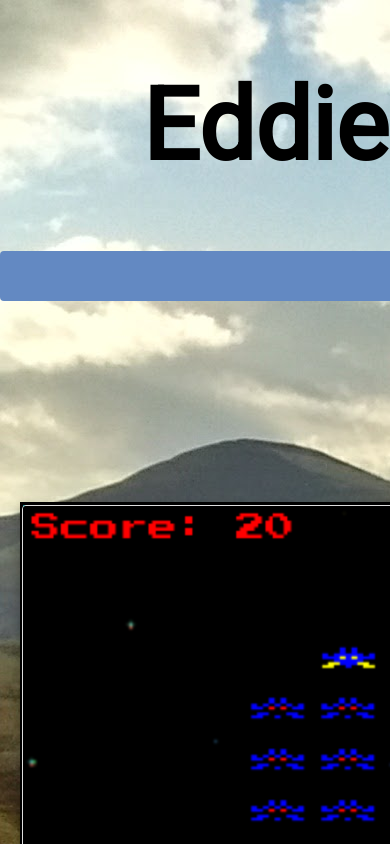
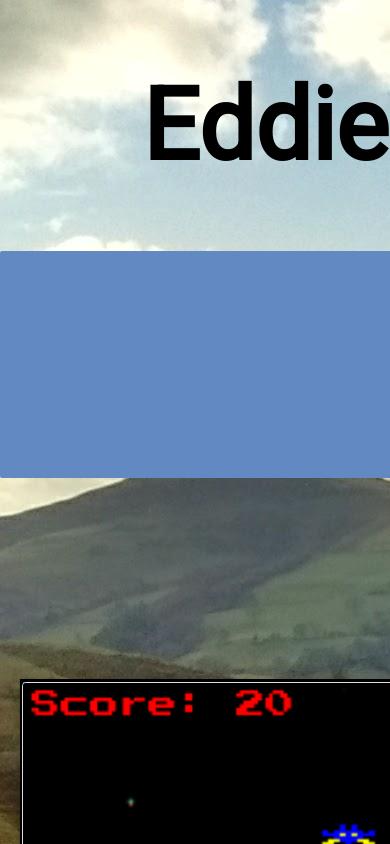
Before and after one commit to EduardoAquinta/portfolioWebsite, a React (Create React App) app: page /projects in a window 390 px wide. Shown: the top 844 px of the page. Built offline with nearby package versions, Linux system fonts and the light colour scheme.

Commit message:
playing around with the burger menu

```diff
--- a/src/App.css
+++ b/src/App.css
@@ -1,5 +1,4 @@
 @import url('https://fonts.googleapis.com/css2?family=Roboto&display=swap');
-
 
 .App {
   text-align: center;
@@ -8,56 +7,77 @@
 
 body {
   background-image: url("/src/assets/background.jpg");
-  background-repeat: no-repeat;
-  display:flex;
-  flex-direction: column;
-  flex-wrap: wrap;
+
 }
 
 .header {
   font-size: 26px;
 }
+
 .navbar {
-  display: flex;
-  flex-direction: row;
-  flex-wrap:wrap;
-  padding: 5px;
-  outline: 0;
-  color: #fff;
   background-color: #6389c2;
-  border-color: #0d6efd;
-  font-weight: 400;
-  line-height: 1.5;
-  text-align: center;
-  border: 1px solid transparent;
-  padding: 6px 12px;
-  font-size: 50px;
-  text-decoration: none;
-  border-radius: .25rem;
-  transition: color .15s ease-in-out,background-color .15s ease-in-out,border-color .15s ease-in-out,box-shadow .15s ease-in-out;
-
+  color: white;
+  display:flex;
+  justify-content: space-around;
+  align-items: center;
+  font-size: 20px;
+  border-radius: 2px;
 }
 
-.navbar :hover {
-    color: #fff;
-    /* background-color: #0b5ed7;
-    border-color: #0a58ca; */
+.navlist {
+  list-style-type: none;
+  display:inline-block;
+  padding:10px 5px;
+}
+
+.navbar a {
+
+  color: white;
+  text-decoration: none;
+}
+
+.navbar a:hover {
+  color: aqua;
+}
+
+.icon {
+  height: 40px;
+  padding: 3px;
+}
+
+.menu {
+  display:none;
+}
+
+.menu-line {
+  width: 20px;
+  height: 3px;
+  background-color: white;
+  margin-bottom: 4px;
+}
+
+@media all and (max-width: 640px) {
+  .navbar {
+    flex-direction: column;
+    position: relative;
+  }
+  .menu {
+    display:block;
+    position: absolute;
+    right: 15px;
+    top: 15px;
+  }
+
+  .navlist {
+    list-style-type: none;
+    width: 100%;
+    text-align: center;
+    padding-top: 10px;
+  }
 
 }
 
 
-
-.navlist {
-  display: flex;
-  flex-direction: row;
-  flex-wrap:wrap;
-  padding: 6px 12px;
-  font-size: 16px;
-  border-radius: .25rem;
-  color:white;
-  text-decoration: none;
-
-}
 
 .home {
   text-align: center;
@@ -118,6 +138,8 @@ body {
 
 /* Small Screens max width 640px */
 @media screen and (max-width: 640px) {
+
+
  .header {
    font-size: 50px;
   }
@@ -147,7 +169,7 @@ h2 {
 .projects {
   font-size: 300%;
   min-height: 50px;
-  max-width: 100%;
+  max-width: auto;
   display: flex;
   flex-wrap: wrap;
   flex-direction: column;
@@ -184,27 +206,7 @@ h2 {
   width: 100%;
 }
 
-.navbar {
-  display: flex;
-  flex-direction: row;
-  flex-wrap:wrap;
-  justify-content: center;
-  padding: 5px;
-  outline: 0;
-  color: #fff;
-  background-color: #6389c2;
-  border-color: #0d6efd;
-  font-weight: 400;
-  line-height: 1.5;
-  text-align: center;
-  border: 1px solid transparent;
-  padding: 6px 12px;
-  font-size: 70px;
-  text-decoration: none;
-  border-radius: .25rem;
-  transition: color .15s ease-in-out,background-color .15s ease-in-out,border-color .15s ease-in-out,box-shadow .15s ease-in-out;
 
-}
 }
 
 
--- a/src/Components/Navbar.jsx
+++ b/src/Components/Navbar.jsx
@@ -1,11 +1,21 @@
-import React from "react";
-import { Link } from "react-router-dom";
+import React from 'react';
+import { Link } from 'react-router-dom';
+import { useState } from 'react';
+import rune from '../assets/rune.png';
 
 const Navbar = () => {
+
+    const [burgerOpen, setBurgerOpen] = useState(false);
+
+    const toggleBurger = () => {
+        setBurgerOpen(!burgerOpen);
+    }
   return (
     <div className="navbar">
-
-                <li className="navlist">
+      <div>
+        <img className="icon" src={rune} alt="rune" />
+      </div>
+      <li className="navlist" id="navi-list">
         <Link to="/">Home</Link>
       </li>
       <li className="navlist">
@@ -17,9 +27,19 @@ const Navbar = () => {
       <li className="navlist">
         <Link to="/contact">Contact</Link>
       </li>
+      <div className='menu' onClick={toggleBurger}>
+        <div className='menu-line'></div>
+        <div className='menu-line'></div>
+        <div className='menu-line'></div>
+        <style> {
+}               .navlist {`
+
+    display: ${burgerOpen ? 'block' : 'none'};
+  `}</style>
 
       </div>
+    </div>
   );
-}
+};
 
 export default Navbar;
```
Also changed, not shown: package.json (+5 -2 lines), src/assets/rune.png (added), 1 other file (tests, documents, lock files or other folders). Lines whose indentation alone changed are shown as unchanged.
